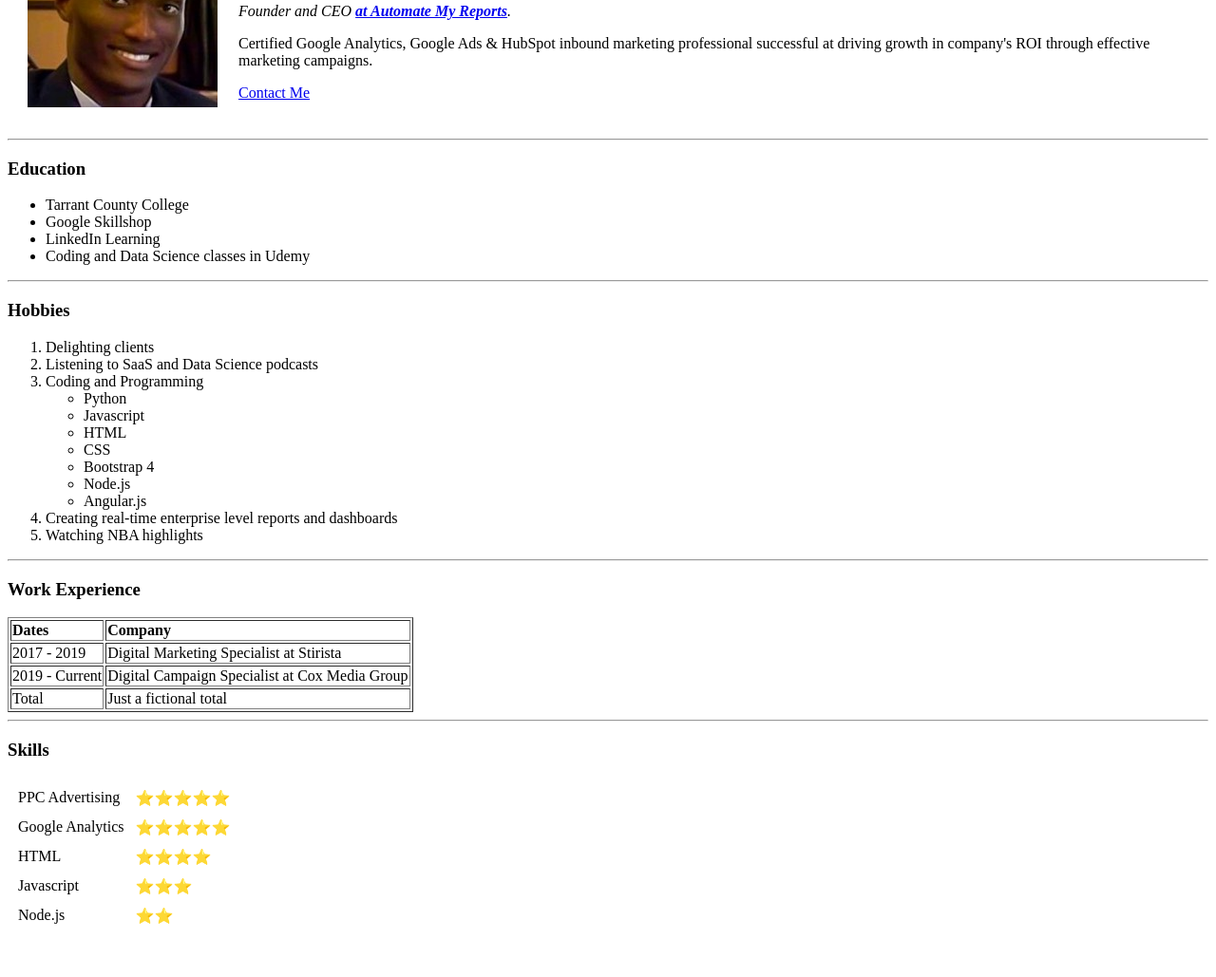
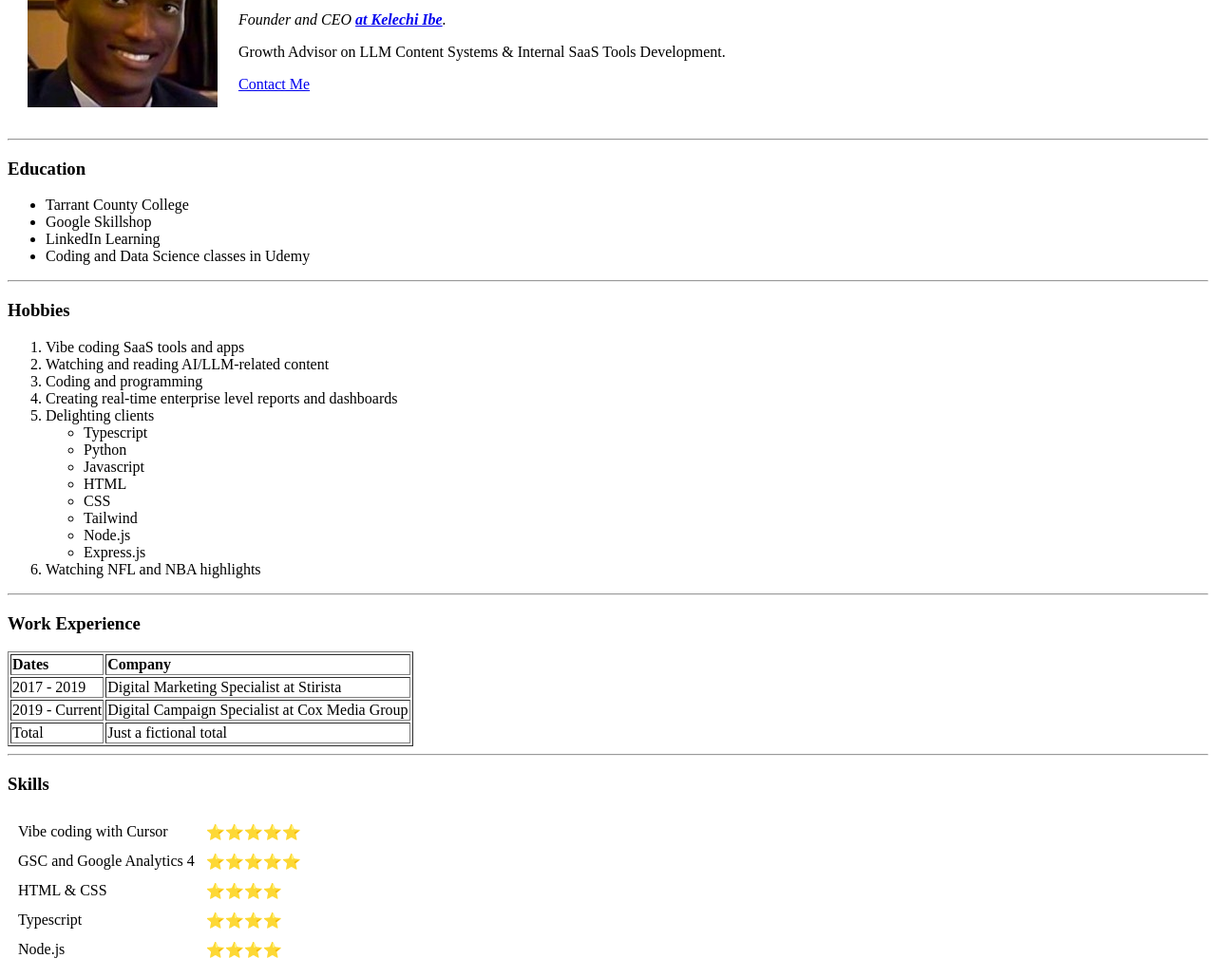
Before and after one commit to kelechi824/cv, a plain HTML site: page index.html in a window 1280 px wide. Shown: the part 116-1145 px from the top of the page at 95% size. Before the commit the page ends 1109 px from the top, so only its background shows below. Drawn offline with Linux system fonts and the light colour scheme.

Commit message:
Update index.html

```diff
--- a/index.html
+++ b/index.html
@@ -12,8 +12,8 @@
       <td><img src="Kelechi Ibe.jpg" alt="Kelechi Ibe profile picture"></td>
       <td>
         <h1>Kelechi Ibe</h1>
-        <p><em>Founder and CEO <strong><a href="https://www.mydomain.com">at Automate My Reports</a></strong>.</em></p>
-        <p>Certified Google Analytics, Google Ads & HubSpot inbound marketing professional successful at driving growth in company's ROI through effective marketing campaigns.</p>
+        <p><em>Founder and CEO <strong><a href="https://www.mydomain.com">at Kelechi Ibe</a></strong>.</em></p>
+        <p>Growth Advisor on LLM Content Systems & Internal SaaS Tools Development.</p>
         <a href="Contact Me.html">Contact Me</a>
       </td>
     </tr>
@@ -30,20 +30,22 @@
   <hr>
   <h3>Hobbies</h3>
     <ol>
+      <li>Vibe coding SaaS tools and apps</li>
+      <li>Watching and reading AI/LLM-related content</li>
+      <li>Coding and programming</li>
+      <li>Creating real-time enterprise level reports and dashboards</li>
       <li>Delighting clients</li>
-    <li>Listening to SaaS and Data Science podcasts</li>
-    <li>Coding and Programming</li>
       <ul>
+        <li>Typescript</li>
         <li>Python</li>
         <li>Javascript</li>
         <li>HTML</li>
         <li>CSS</li>
-      <li>Bootstrap 4</li>
+        <li>Tailwind</li>
         <li>Node.js</li>
-      <li>Angular.js</li>
+        <li>Express.js</li>
       </ul>
-    <li>Creating real-time enterprise level reports and dashboards</li>
-    <li>Watching NBA highlights</li>
+      <li>Watching NFL and NBA highlights</li>
     </ol>
   <hr>
   <h3>Work Experience</h3>
@@ -75,24 +77,24 @@
   <h3>Skills</h3>
   <table cellspacing="10">
     <tr>
-      <td>PPC Advertising</td>
+      <td>Vibe coding with Cursor</td>
       <td>⭐⭐⭐⭐⭐</td>
     </tr>
     <tr>
-      <td>Google Analytics</td>
+      <td>GSC and Google Analytics 4</td>
       <td>⭐⭐⭐⭐⭐</td>
     </tr>
     <tr>
-      <td>HTML</td>
+      <td>HTML & CSS</td>
       <td>⭐⭐⭐⭐</td>
     </tr>
     <tr>
-      <td>Javascript</td>
-      <td>⭐⭐⭐</td>
+      <td>Typescript</td>
+      <td>⭐⭐⭐⭐</td>
     </tr>
     <tr>
       <td>Node.js</td>
-      <td>⭐⭐</td>
+      <td>⭐⭐⭐⭐</td>
     </tr>
   </table>
 </body>
```
Lines whose indentation alone changed are shown as unchanged.
